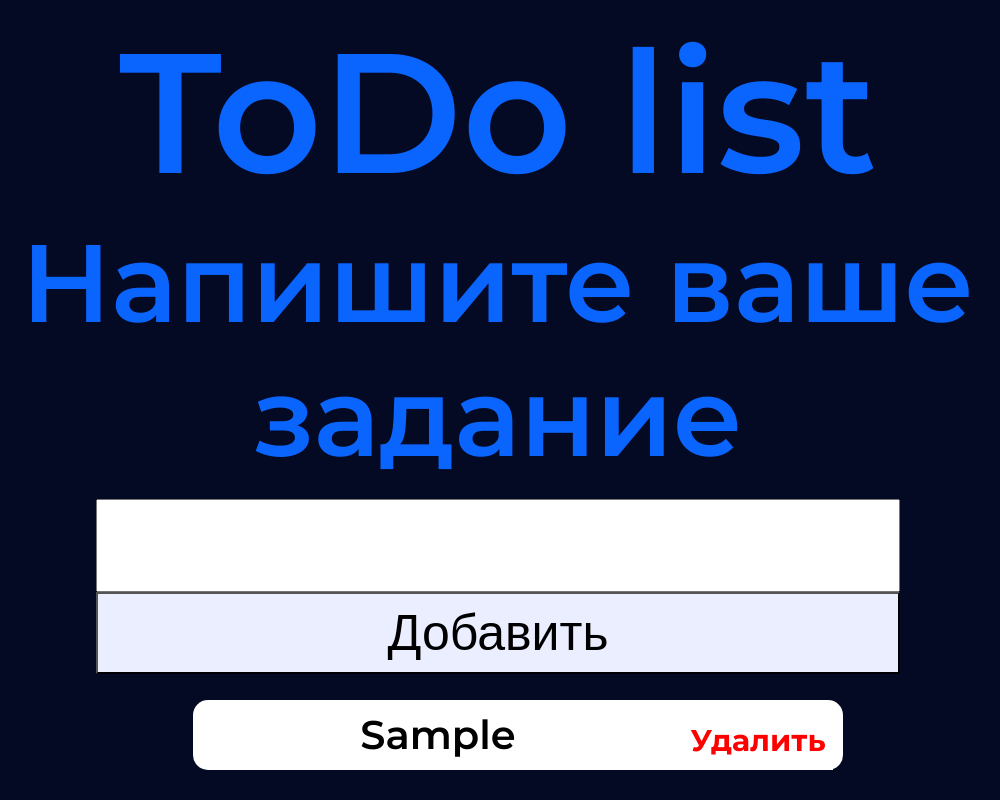
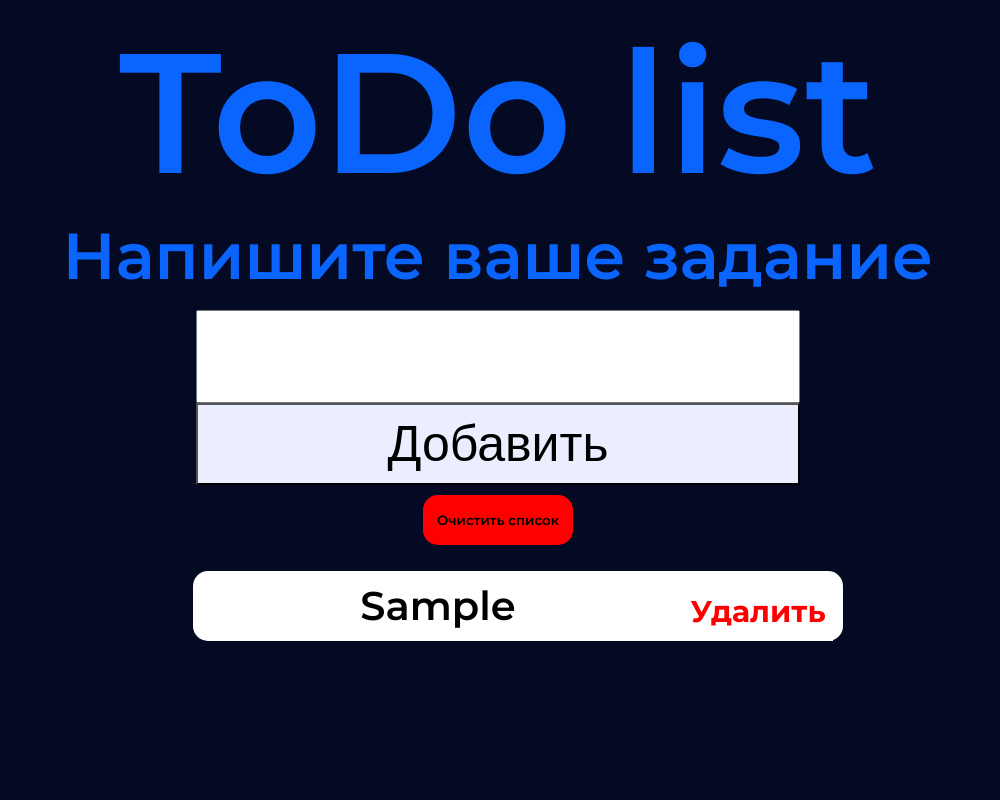
Before and after one commit to Meggist/meggist.github.io, a plain HTML site: page projects/toDoList/index.html in a window 1280 px wide. Both pictures are taken after typing "Sample" into the empty fields and a click on the button "Добавить". Shown: the whole page, without its empty margins (150-1150 px from the left). Drawn offline with Linux system fonts and the light colour scheme.

Commit message:
Update index.html

```diff
--- a/projects/toDoList/index.html
+++ b/projects/toDoList/index.html
@@ -20,7 +20,7 @@
 
 .form{
     margin-top: 15px;
-    width: 760px;
+    width: 560px;
     padding: 20px;
     font-size: 40px;
     font-family: 'Montserrat', sans-serif;
@@ -35,6 +35,21 @@
 .forms{
     display: flex;
     flex-direction: column;
+}
+
+.deleteList{
+    border: none;
+    border-radius: 15px;
+    font-family: 'Montserrat', sans-serif;
+    margin-top: 10px;
+    background: red;
+    width: 150px;
+    height: 50px;
+}
+
+.wholeForm{
+    display: flex;
+    align-items: center;
 }
 
 .deleteButton{
@@ -53,7 +68,7 @@
 
 .formTitle{
     text-align: center;
-    font-size: 110px;
+    font-size: 65px;
     color: #0A65FF;
     font-family: 'Montserrat', sans-serif;
 }
@@ -85,10 +100,12 @@ body{
     </style>
 <div class="title" >ToDo list</div>
     <div class="formTitle">Напишите ваше задание</div>
+
    <div class="forms">
         <input type="text" id="value" class="form" name="getValue" />
         <input type="button" class="button"  id="conf" value="Добавить" onclick="addTask()">
        </div>
+        <input type="button" id="deleteList" class="deleteList" value="Очистить список" onclick="deleteList()">
 
     <ol id = "demo" class="list">
 
@@ -96,9 +113,10 @@ body{
 
 <script>
   let id = 0;
+
 function addTask(){
+    if (document.getElementById('value').value !== ''){
     id++;
-
         let task = document.getElementById('value').value;
         let node = document.createElement("LI");
         node.id = id.toString();
@@ -110,18 +128,20 @@ function addTask(){
         deleteButton.setAttribute('type', 'button');
         deleteButton.setAttribute('value', 'Удалить');
         deleteButton.id = id.toString();
-
+        deleteButton.onclick = deleteTask;
         deleteButton.className = "deleteButton";
 
-        document.getElementById("demo").appendChild(node).appendChild(deleteButton);
+        let row = document.getElementById("demo").appendChild(node).appendChild(deleteButton);
+
         document.getElementById('value').value = '';
-        deleteButton.onclick = deleteTask;
+        localStorage.setItem(`${id.toString()}`, row)
+    }
 }
 function deleteTask (){
     document.getElementById(this.id).remove();
 }
 
-(function() {
+(function keyEnter() {
     document.getElementById('value').addEventListener('keydown', function(e) {
         if (e.keyCode === 13) {
             // можете делать все что угодно со значением текстового поля
@@ -130,6 +150,13 @@ function deleteTask (){
     });
 })();
 
+function deleteList(){
+    let elems = document.getElementsByTagName("LI");
+    let el;
+    while ((el = elems[0])) {
+        el.parentNode.removeChild(el);
+    }
+}
 
 </script>
 </body>
```
